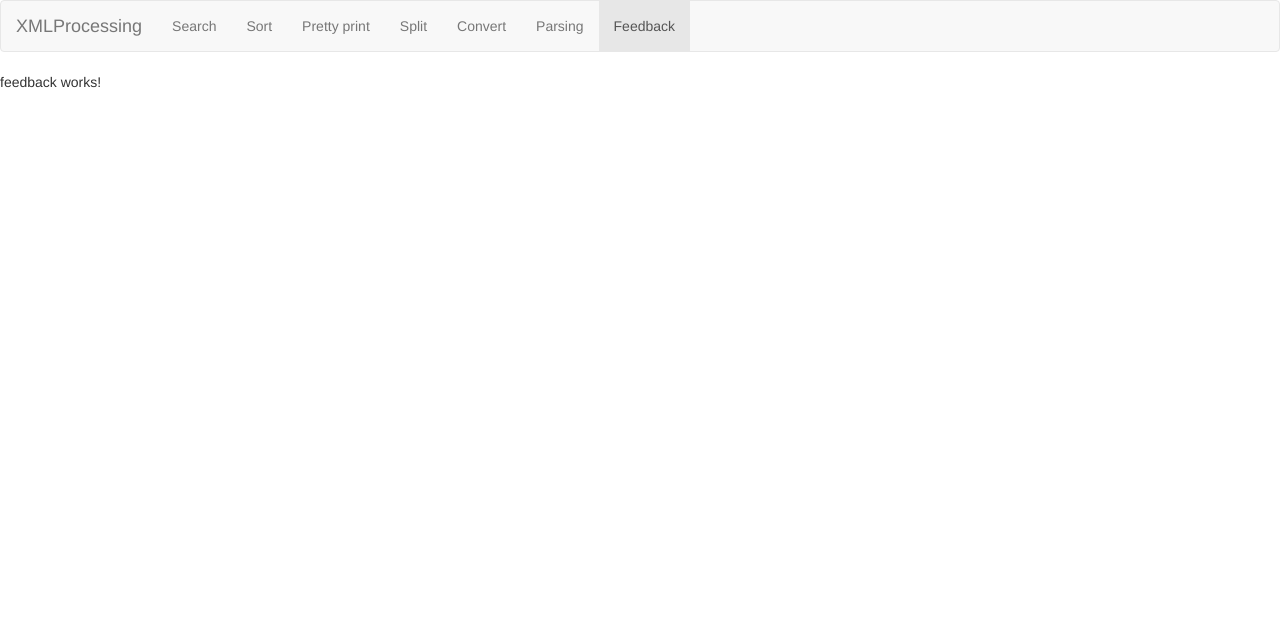
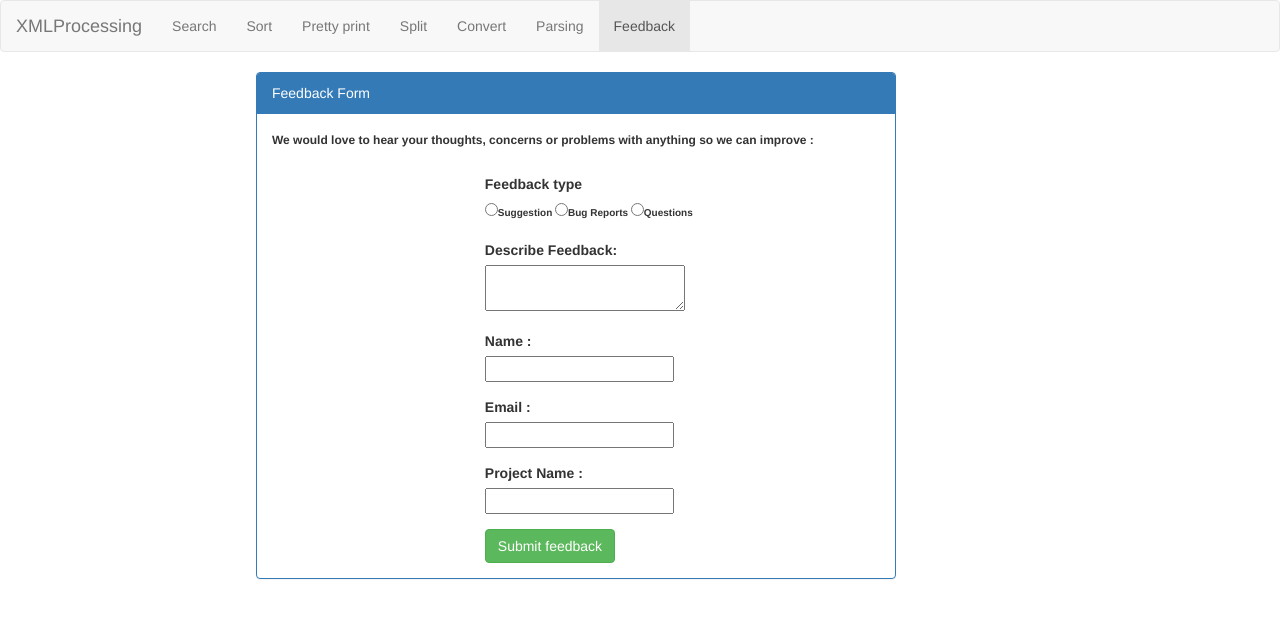
Before and after one commit to tadlakha9/BigXmlProcessing, an Angular app in the folder bigxmlprocessing-web/src/main/web/: page /feedback in a window 1280 px wide. Shown: the top 618 px of the page. Built offline with nearby package versions, Linux system fonts and the light colour scheme.

Commit message:
Feedback screen commit by Zahoor

```diff
--- a/bigxmlprocessing-web/src/main/web/src/app/app.service.ts
+++ b/bigxmlprocessing-web/src/main/web/src/app/app.service.ts
@@ -10,7 +10,7 @@ export class AppService{
     sortServiceUrl = this.baseUrl + "sortXml";
     prettyPrintServiceUrl = this.baseUrl + "prettyPrintXml";
     searchServiceUrl = this.baseUrl + "searching";
-
+    feedbackServiceUrl = this.baseUrl + "feedback";
     constructor(private httpClient: HttpClient) {}
 
 
@@ -25,6 +25,10 @@ export class AppService{
 
     sortService(formData){
         return this.httpClient.post(this.sortServiceUrl, formData, {responseType: 'text'});
+     }
+
+     feedbackService(formData){
+        return this.httpClient.post(this.feedbackServiceUrl, formData, {responseType: 'text'});
  	}
 
 
--- a/bigxmlprocessing-web/src/main/web/src/app/feedback/feedback.component.html
+++ b/bigxmlprocessing-web/src/main/web/src/app/feedback/feedback.component.html
@@ -1,3 +1,68 @@
-<p>
-  feedback works!
-</p>
+
+<div class="panel panel-primary" style="width:50%;left:20%;position:relative">
+	<div class="panel-heading">Feedback Form</div>
+	<div class="panel-body">
+    <div height= 100% width= 100% font-family= "Arial" font-size= 10px;>
+      <label style="font-size : 12px" > We would love to hear your thoughts, concerns or problems with anything so we can improve :</label>
+    </div>
+<form (ngSubmit)="submitform(f)" #f= "ngForm" style="left: 35%;position: relative;width: 35%;" >
+	<br>
+
+  <div class=" row" >
+		<div class=" col-md-12">
+			<div class=" form-group">
+        <label> Feedback type </label>
+      <br>
+      <div style="display :block">
+        <input type="radio" id="suggestion" name="feedbacktype" value="suggestion">
+        <label style="font-size : 10px" for="suggestion"> Suggestion&nbsp;</label>
+        <input type="radio" id="bugreport" name="feedbacktype" value="bugreport">
+        <label style="font-size : 10px" for="bugreport">Bug Reports&nbsp;</label>
+       <input type="radio" id="questions" name="feedbacktype" value="questions">
+       <label style="font-size : 10px" for="questions">Questions</label>
+      </div>
+    </div>
+      </div>
+  </div>
+
+  <div class=" row" >
+		<div class=" col-md-12">
+			<div class=" form-group" display="inline-block">
+        <label for="attribute"> Describe Feedback: </label>
+        <textarea style="width : 200px" id="desfeedback"type="text"></textarea>
+      </div>
+    </div>
+  </div>
+
+  <div class=" row" >
+		<div class=" col-md-12">
+			<div class=" form-group" display="inline-block">
+        <label for="name"> Name : </label>
+        <input id="name" type="text"/>
+      </div>
+    </div>
+  </div>
+  <div class=" row" >
+		<div class=" col-md-12">
+			<div class=" form-group" display="inline-block">
+        <label for="email"> Email : </label>
+        <input id="email" type="text"/>
+      </div>
+    </div>
+  </div>
+  <div class=" row" >
+		<div class=" col-md-12">
+			<div class=" form-group" display="inline-block">
+        <label for="projectname"> Project Name : </label>
+        <input id="projectname" type="text"/>
+      </div>
+    </div>
+  </div>
+
+
+	<div class="card-footer">
+    <button class=" btn btn-fill btn-success" [routerLink]="['/sort']" type="submit" >Submit feedback</button>
+  </div>
+</form>
+</div>
+</div>
--- a/bigxmlprocessing-web/src/main/web/src/app/feedback/feedback.component.ts
+++ b/bigxmlprocessing-web/src/main/web/src/app/feedback/feedback.component.ts
@@ -1,4 +1,9 @@
 import { Component, OnInit } from '@angular/core';
+import { NgForm } from '@angular/forms';
+import { AppService } from '../app.service';
+import { splitAtColon } from '@angular/compiler/src/util';
+import { toBase64String } from '@angular/compiler/src/output/source_map';
+import { ToastrService } from 'ngx-toastr';
 
 @Component({
   selector: 'app-feedback',
@@ -6,10 +11,35 @@ import { Component, OnInit } from '@angular/core';
   styleUrls: ['./feedback.component.css']
 })
 export class FeedbackComponent implements OnInit {
+  xmlFilePath:File;
+  constructor(private appService:AppService, private toastr:ToastrService) { }
 
-  constructor() { }
 
   ngOnInit() {
   }
+  submitform(form:NgForm){
+    console.log(form.value);
+    let formData = new FormData();
+    formData.append('feedbacktype', form.value.feedbacktype);
+    formData.append('desfeedback', form.value.desfeedback);
+    formData.append('name', form.value.name);
+    formData.append('email', form.value.email);
+    formData.append('projectname', form.value.projectname);
+    this.appService.sortService(formData).
+    subscribe(
+      (response => {
+        console.log("ok"+response);
+        this.toastr.success('Feedback sent Successfully')
+        }),
+      (error) => {
+        console.log("ko"+error);
+        this.toastr.error('Error on feedback');
+      }
+    );
+
+    form.reset();
+    console.log('inside submit button');
+  }
+
 
 }
--- a/bigxmlprocessing-web/src/main/web/src/app/sort/sort.component.html
+++ b/bigxmlprocessing-web/src/main/web/src/app/sort/sort.component.html
@@ -13,9 +13,8 @@
                     name="sortType"
                     style="color:black; background-color: white;"
                     class="form-control"
-
+                    [(ngModel)]="sortType"
                     placeholder="sortType">
-                      <option></option>
                       <option>Default Sort</option>
                       <option>Attribute Sort</option>
                       <option>Mixed Content Sort</option>
@@ -32,28 +31,28 @@
       </div>
   </div>
 
-  <div class=" row" >
-		<div class=" col-md-12">
+  <div class=" row" [ngSwitch]="sortType" >
+		<div class=" col-md-12" *ngSwitchCase="'Attribute Sort'">
 			<div class=" form-group" display="inline-block">
         <label for="attribute"> Attribute Name : </label>
-        <input id="attribute" type="text"/>
+        <input id="attribute" ngModel type="text"/>
       </div>
     </div>
   </div>
 
-  <div class=" row" >
-		<div class=" col-md-12">
+  <div class=" row" [ngSwitch]="sortType">
+		<div class=" col-md-12" *ngSwitchCase="'Mixed Content Sort'">
 			<div class=" form-group">
-        <label for="keyattribute"> Sort by Key attribute : </label>
-        <input id="keyattribute" type="checkbox"/>
+        <label for="keyattribute"> Sort by Key attribute :&nbsp; </label>
+        <input id="keyattribute" ngModel type="checkbox"/>
       </div>
     </div>
   </div>
-  <div class=" row" >
-		<div class=" col-md-12">
+  <div class=" row" [ngSwitch]="sortType">
+		<div class=" col-md-12" *ngSwitchCase="'Mixed Content Sort'">
 			<div class=" form-group" display="inline-block">
-        <label for="idattribute"> Sort by Id : </label>
-        <input id="idattribute" type="checkbox"/>
+        <label for="idattribute"> Sort by Id :&nbsp; </label>
+        <input id="idattribute" ngModel type="checkbox"/>
       </div>
     </div>
   </div>
--- a/bigxmlprocessing-web/src/main/web/src/app/sort/sort.component.ts
+++ b/bigxmlprocessing-web/src/main/web/src/app/sort/sort.component.ts
@@ -2,7 +2,6 @@ import { Component, OnInit } from '@angular/core';
 import { NgForm } from '@angular/forms';
 import { AppService } from '../app.service';
 import { splitAtColon } from '@angular/compiler/src/util';
-//import { Split } from '../model/split';
 import { toBase64String } from '@angular/compiler/src/output/source_map';
 import { ToastrService } from 'ngx-toastr';
 
@@ -13,7 +12,6 @@ import { ToastrService } from 'ngx-toastr';
 })
 export class SortComponent implements OnInit {
   xmlFilePath:File;
-  //split:Split;
   constructor(private appService:AppService, private toastr:ToastrService) { }
 
 
@@ -21,7 +19,6 @@ export class SortComponent implements OnInit {
   }
   submitform(form:NgForm){
     console.log(form.value);
-    //this.split = form.value;
     let formData = new FormData();
     formData.append('file', this.xmlFilePath, this.xmlFilePath.name);
     formData.append('sortType', form.value.sortType);
```
Also changed, not shown: 1 other file (tests, documents, lock files or other folders).
